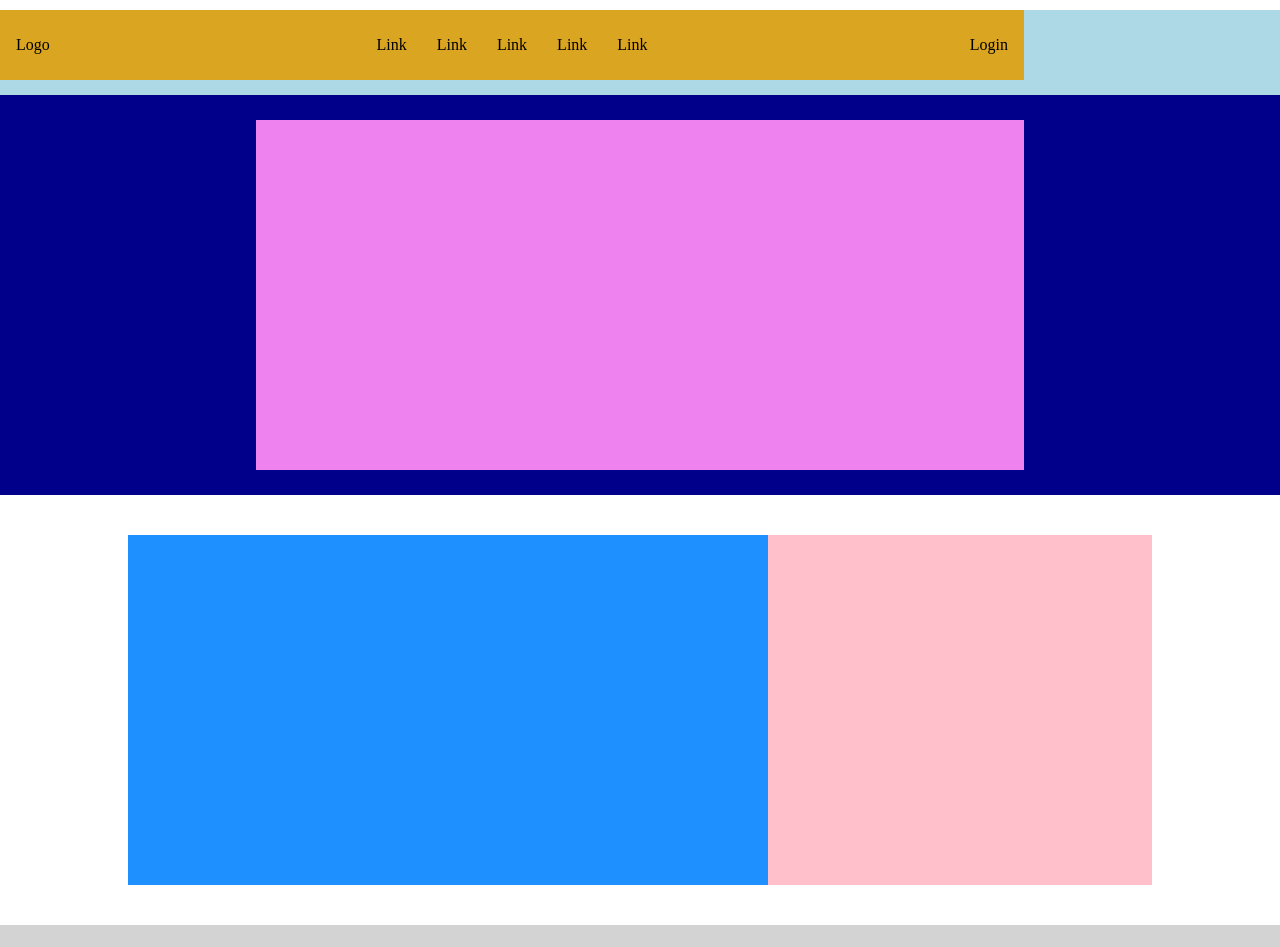
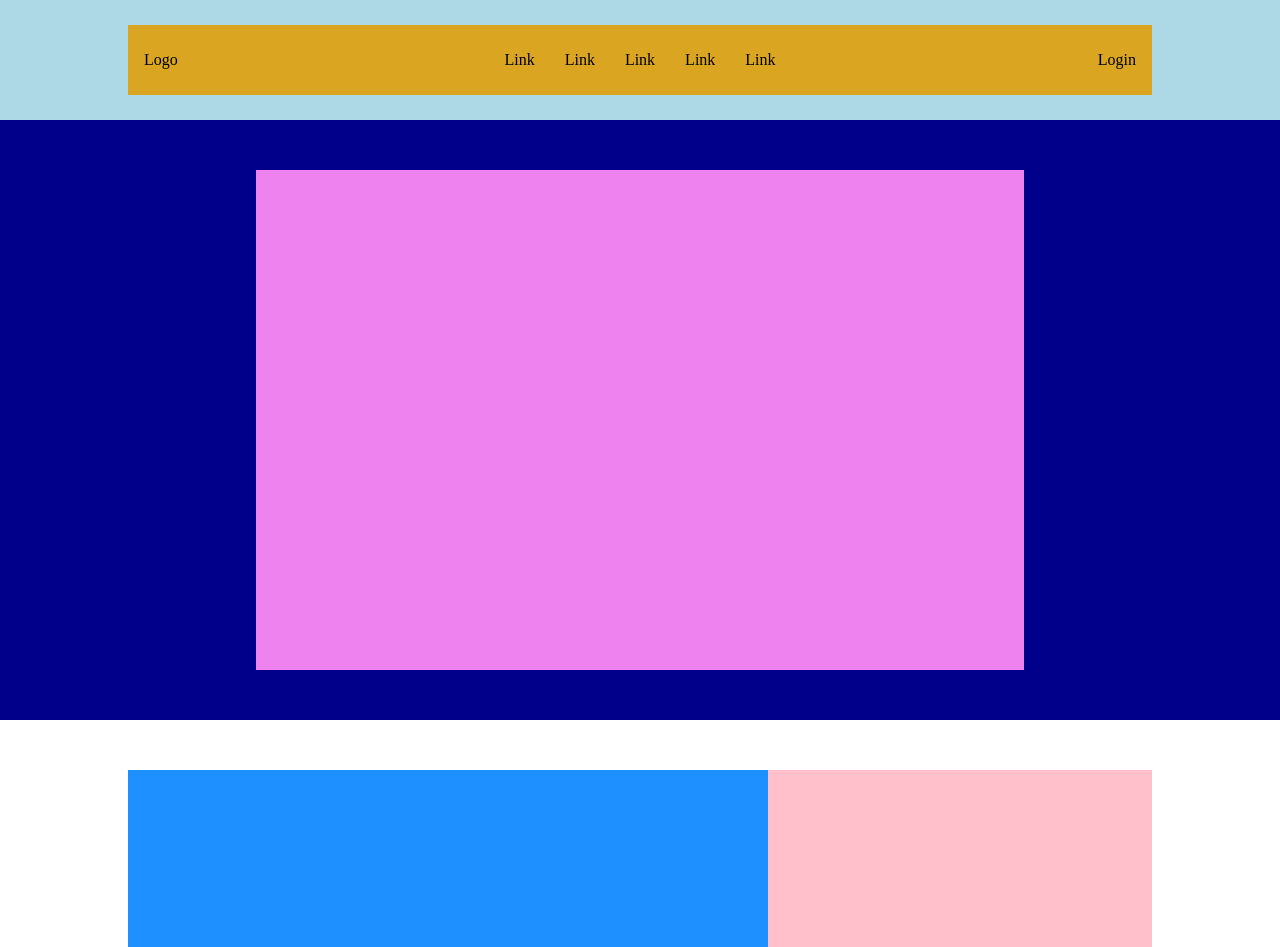
Before and after one commit to PinoGabriel/htmlcss-struttura-discord, a plain HTML site: page index.html in a window 1280 px wide. Shown: the top 947 px of the page. Drawn offline with Linux system fonts and the light colour scheme.

Commit message:
Risolto problema spazio header

```diff
--- a/css/style.css
+++ b/css/style.css
@@ -6,15 +6,17 @@
 
 header {
     background-color: #add8e6;
+    padding-top: 25px;
 }
 
 .container {
-    margin-top: 10px;
+    margin: 0 auto;
     width: 80%;
     height: 70px;
     background-color: #daa520;
     display: flex;
     align-items: center;
+    margin-bottom: 25px;
 }
 
 .logo, .menu, .login {
@@ -45,11 +47,9 @@ header {
 
 .container1 {
     display: flex;
-    margin-top: 15px;
-    margin-bottom: 1px;
-    height: 400px;
+    height: 600px;
     background-color: #00008b;
-    margin: 15px 0 1px 0;
+    padding: 25px 0 25px 0;
 }
 
 .container2 {
@@ -62,9 +62,9 @@ header {
 
 .container3 {
     display: flex;
-    margin-top: 15px;
-    height: 400px;
+    height: 600px;
     background-color: white;
+    padding: 25px 0 25px 0;
 }
 
 .container4 {
@@ -85,9 +85,9 @@ header {
 
 .container6 {
     display: flex;
-    margin-top: 15px;
-    height: 400px;
+    height: 600px;
     background-color: #d3d3d3;
+    padding: 25px 0 25px 0;
 }
 
 .container7 {
--- a/index.html
+++ b/index.html
@@ -12,13 +12,13 @@
             <div class="logo">
                 Logo
             </div>
-            <div class="menu">
+            <nav class="menu">
                 <div class="menu-item">Link</div>
                 <div class="menu-item">Link</div>
                 <div class="menu-item">Link</div>
                 <div class="menu-item">Link</div>
                 <div class="menu-item">Link</div>
-            </div>
+            </nav>
             <div class="login">
                 Login
             </div>
```
